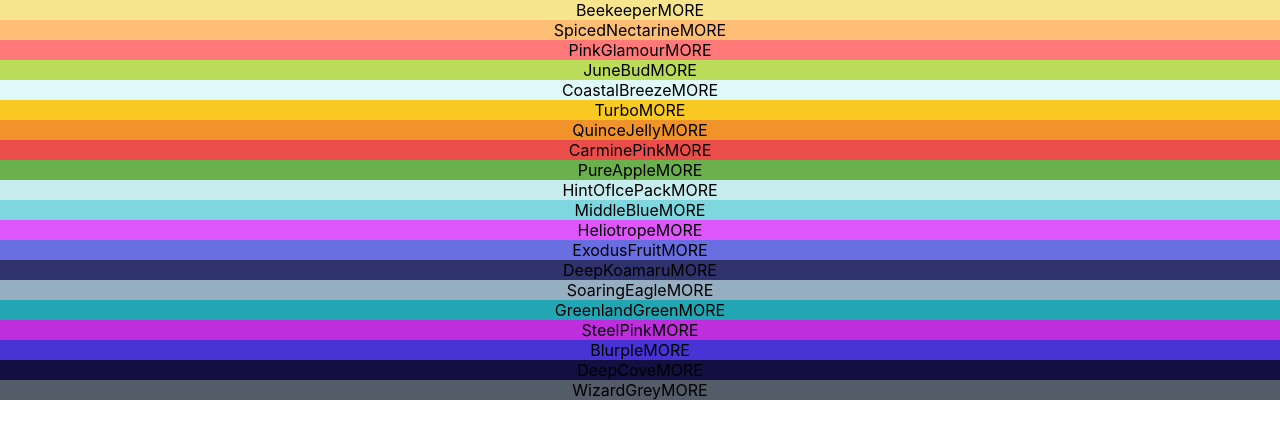
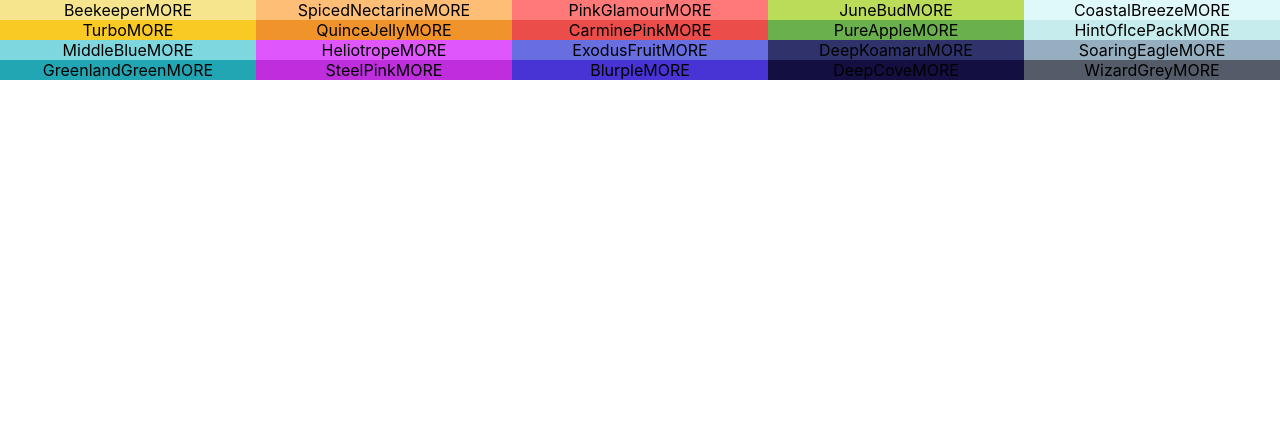
Before and after one commit to Decomplosed/colors-app, a React (Create React App) app: page / in a window 1280 px wide. Shown: the top 438 px of the page. Built offline with nearby package versions, Linux system fonts and the light colour scheme.

Commit message:
styled the ColorBoxes

```diff
--- /dev/null
+++ b/src/ColorBox.css
@@ -0,0 +1,8 @@
+.ColorBox {
+  width: 20%;
+  height: 25%;
+  margin: 0 auto;
+  display: inline-block;
+  position: relative;
+  cursor: pointer;
+}
--- a/src/ColorBox.js
+++ b/src/ColorBox.js
@@ -1,4 +1,5 @@
 import React, { Component } from 'react'
+import './ColorBox.css'
 
 export class ColorBox extends Component {
   render() {
```
